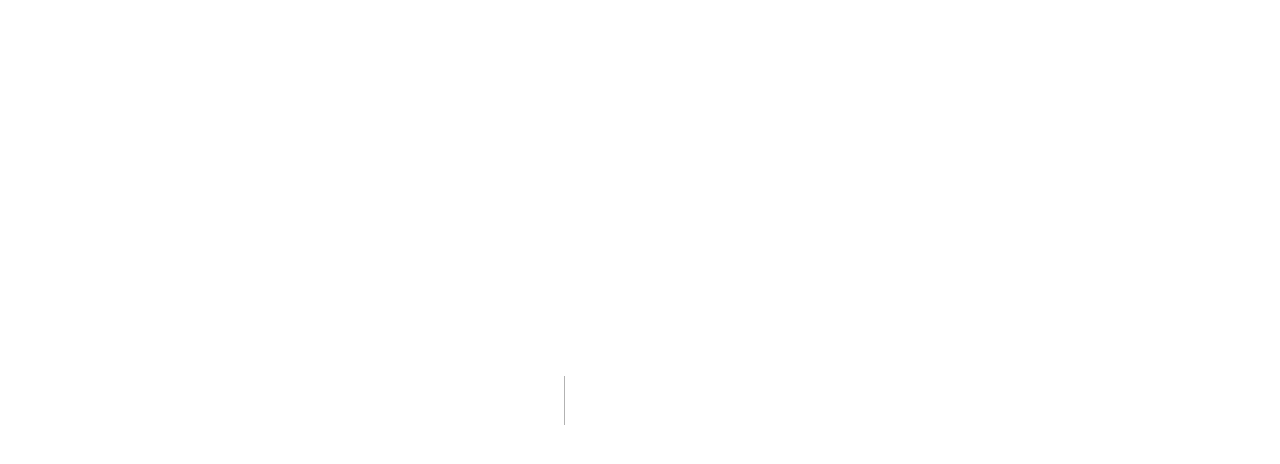
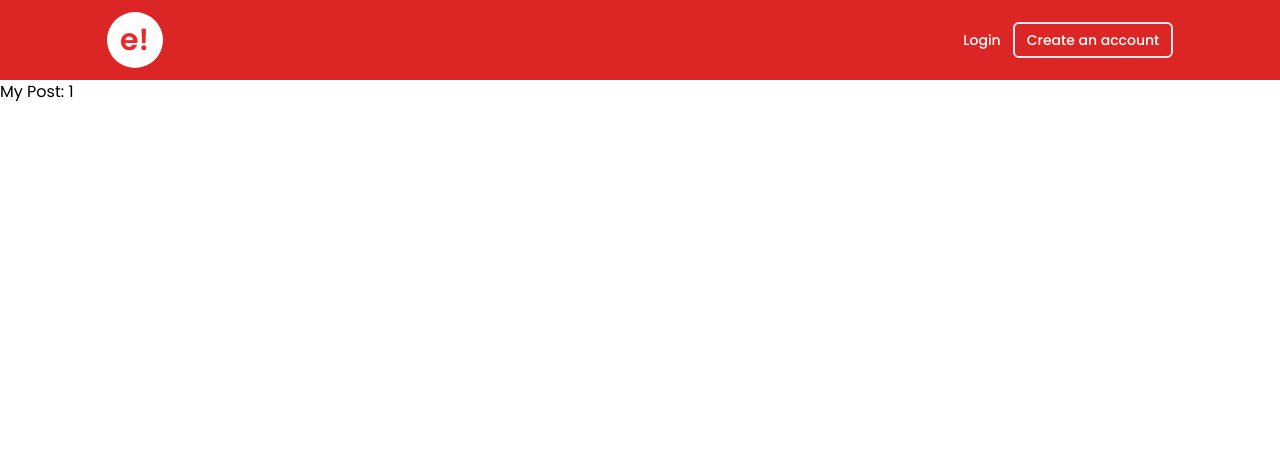
Before and after one commit to Ayush-Dabral/next-food-app, a Next.js app: page /restaurants/1 in a window 1280 px wide. Before the commit this address had no page. Shown: the top 464 px of the page. Built offline with nearby package versions, Linux system fonts and the light colour scheme.

Commit message:
created restaurant layout

```diff
--- /dev/null
+++ b/app/restaurants/[slug]/page.tsx
@@ -0,0 +1,4 @@
+export default function Page({ params }: { params: { slug: string } }) {
+
+    return <div className="text-black">My Post: {params.slug}</div>
+}
--- /dev/null
+++ b/app/restaurants/layout.tsx
@@ -0,0 +1,16 @@
+import Navbar from "@/components/Navbar";
+
+export default function RestaurantLayout({
+  children, // will be a page or nested layout
+}: {
+  children: React.ReactNode;
+}) {
+  return (
+    <div className="text-black">
+      {/* Include shared UI here e.g. a header or sidebar */}
+      <Navbar />
+
+      {children}
+    </div>
+  );
+}
--- a/components/Combobox.tsx
+++ b/components/Combobox.tsx
@@ -22,6 +22,7 @@ import { Avatar, AvatarFallback, AvatarImage } from "@/components/ui/avatar";
 import { useAppDispatch, useAppSelector } from "@/lib/hooks";
 import { inputHandler } from "@/lib/features/location/locationSlice";
 import { Location, Restaurant } from "@/lib/definitions";
+import Link from "next/link";
 
 interface locationCombobox {
   search: string;
@@ -32,8 +33,8 @@ export function LocationCombobox({ search, locationList }: locationCombobox) {
   const [open, setOpen] = React.useState(false);
   const [value, setValue] = React.useState("");
   const dispatch = useAppDispatch();
-  const selectedLocation = useAppSelector((state) => state.location.value)
-  console.log(selectedLocation)
+  const selectedLocation = useAppSelector((state) => state.location.value);
+  console.log(selectedLocation);
 
   return (
     <Popover open={open} onOpenChange={setOpen}>
@@ -65,8 +66,9 @@ export function LocationCombobox({ search, locationList }: locationCombobox) {
                   key={location.id}
                   value={location.location}
                   onSelect={(currentValue) => {
-
-                    dispatch(inputHandler(currentValue === value ? "" : currentValue));
+                    dispatch(
+                      inputHandler(currentValue === value ? "" : currentValue)
+                    );
                     setValue(currentValue === value ? "" : currentValue);
                     setOpen(false);
                   }}
@@ -91,10 +93,9 @@ export function LocationCombobox({ search, locationList }: locationCombobox) {
 export function RestaurantCombobox({ restaurantList }: any) {
   const [open, setOpen] = React.useState(false);
   const [value, setValue] = React.useState("");
-  const selectedLocation = useAppSelector((state) => state.location.value)
+  const selectedLocation = useAppSelector((state) => state.location.value);
 
   return (
-
     <Popover open={open} onOpenChange={setOpen}>
       <PopoverTrigger asChild>
         <Button
@@ -106,7 +107,9 @@ export function RestaurantCombobox({ restaurantList }: any) {
             value === "" ? "text-[#636F88] font-normal" : " text-myHeadings"
           )}
         >
-          {value === "" && <Search className=" text-[#74819E] mr-2 w-4 h-4 shrink-0 opacity-50" />}
+          {value === "" && (
+            <Search className=" text-[#74819E] mr-2 w-4 h-4 shrink-0 opacity-50" />
+          )}
           {value
             ? restaurantList.find(
                 (restaurant: Restaurant) => restaurant.restaurant_name === value
@@ -120,7 +123,8 @@ export function RestaurantCombobox({ restaurantList }: any) {
           <CommandEmpty>No restaurant found.</CommandEmpty>
           <CommandGroup>
             <CommandList className="h-[150px] overflow-y-scroll overscroll-contain scroll-smooth">
-              {selectedLocation === "" && restaurantList.map((restaurant: Restaurant) => (
+              {selectedLocation === "" &&
+                restaurantList.map((restaurant: Restaurant) => (
                   <CommandItem
                     key={restaurant.id}
                     value={restaurant.restaurant_name}
@@ -129,20 +133,33 @@ export function RestaurantCombobox({ restaurantList }: any) {
                       setOpen(false);
                     }}
                   >
-
+                    <Link href={`/restaurants/${restaurant.id}`} className=" w-full flex">
                       <Avatar className="mx-2">
-                    <AvatarImage className=" object-cover" src="/assets\food-avatar.png" />
+                        <AvatarImage
+                          className=" object-cover"
+                          src="/assets\food-avatar.png"
+                        />
                         <AvatarFallback>CN</AvatarFallback>
                       </Avatar>
 
                       <div className=" w-full mx-auto flex flex-col">
-                    <h4 className=" w-11/12 mx-auto text-myHeadings font-bold">{restaurant.restaurant_name}</h4>
-                    <p className=" w-11/12 mx-auto  text-myDescriptions text-xs">{restaurant.locality}</p>
+                        <h4 className=" w-11/12 mx-auto text-myHeadings font-bold">
+                          {restaurant.restaurant_name}
+                        </h4>
+                        <p className=" w-11/12 mx-auto  text-myDescriptions text-xs">
+                          {restaurant.locality}
+                        </p>
                       </div>
+                    </Link>
                   </CommandItem>
                 ))}
-              {selectedLocation !== "" && restaurantList.map((restaurant: Restaurant) => {
-                if(restaurant.locality.toLowerCase().includes(selectedLocation.toLowerCase())) {
+              {selectedLocation !== "" &&
+                restaurantList.map((restaurant: Restaurant) => {
+                  if (
+                    restaurant.locality
+                      .toLowerCase()
+                      .includes(selectedLocation.toLowerCase())
+                  ) {
                     return (
                       <CommandItem
                         key={restaurant.id}
@@ -152,19 +169,27 @@ export function RestaurantCombobox({ restaurantList }: any) {
                           setOpen(false);
                         }}
                       >
-
+                        <Link href={`/restaurants/id:${restaurant.id}`} className=" w-full flex">
                           <Avatar className="mx-2">
-                    <AvatarImage className=" object-cover" src="/assets\food-avatar.png" />
+                            <AvatarImage
+                              className=" object-cover"
+                              src="/assets\food-avatar.png"
+                            />
                             <AvatarFallback>CN</AvatarFallback>
                           </Avatar>
 
                           <div className=" w-full mx-auto flex flex-col">
-                    <h4 className=" w-11/12 mx-auto text-myHeadings font-bold">{restaurant.restaurant_name}</h4>
-                    <p className=" w-11/12 mx-auto  text-myDescriptions text-xs">{restaurant.locality}</p>
+                            <h4 className=" w-11/12 mx-auto text-myHeadings font-bold">
+                              {restaurant.restaurant_name}
+                            </h4>
+                            <p className=" w-11/12 mx-auto  text-myDescriptions text-xs">
+                              {restaurant.locality}
+                            </p>
                           </div>
+                        </Link>
                       </CommandItem>
-              )}
-              else {
+                    );
+                  } else {
                     return null;
                   }
                 })}
--- /dev/null
+++ b/components/Navbar.tsx
@@ -0,0 +1,27 @@
+import Link from "next/link";
+import { Button } from "./ui/button";
+
+const Navbar = () => {
+    return ( <nav className="text-white w-full bg-red-600 h-[60px] md:h-[80px] flex items-center">
+    <div className="w-11/12 mx-auto flex justify-between md:w-10/12">
+      <Link href="/">
+        <div className="bg-white text-logo text-2xl font-semibold w-10 h-10 rounded-full flex items-center justify-center md:w-14 md:h-14 md:text-3xl">e!</div>
+      </Link>
+
+      <div className="flex items-center justify-end ">
+        <Link href="/login">
+          <Button variant="ghost" size="sm">
+            Login
+          </Button>
+        </Link>
+        <Link href="/signin">
+          <Button variant="ghost" size="sm" className="border-2">
+            Create an account
+          </Button>
+        </Link>
+      </div>
+    </div>
+  </nav> );
+}
+
+export default Navbar;
```
Lines whose indentation alone changed are shown as unchanged.
